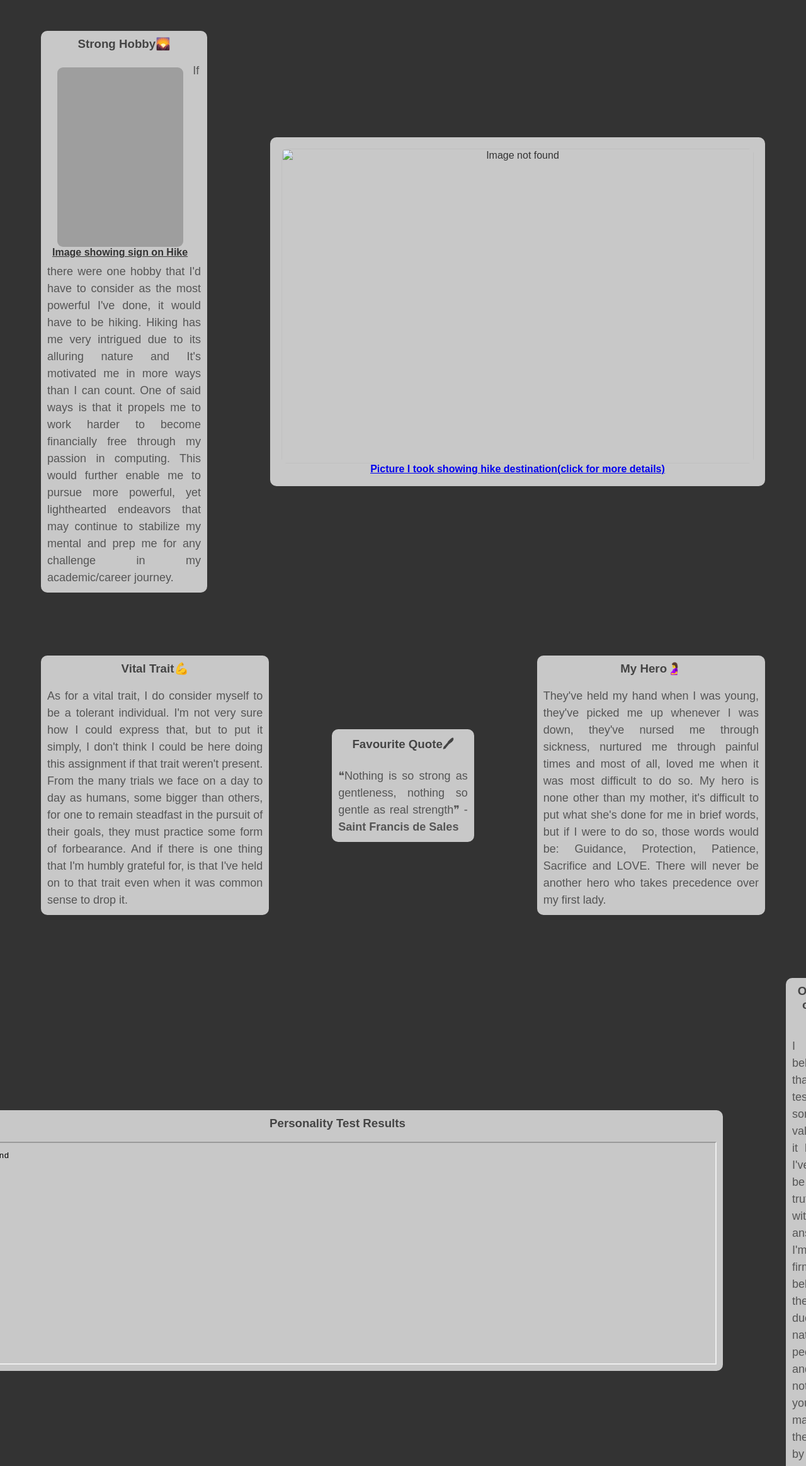
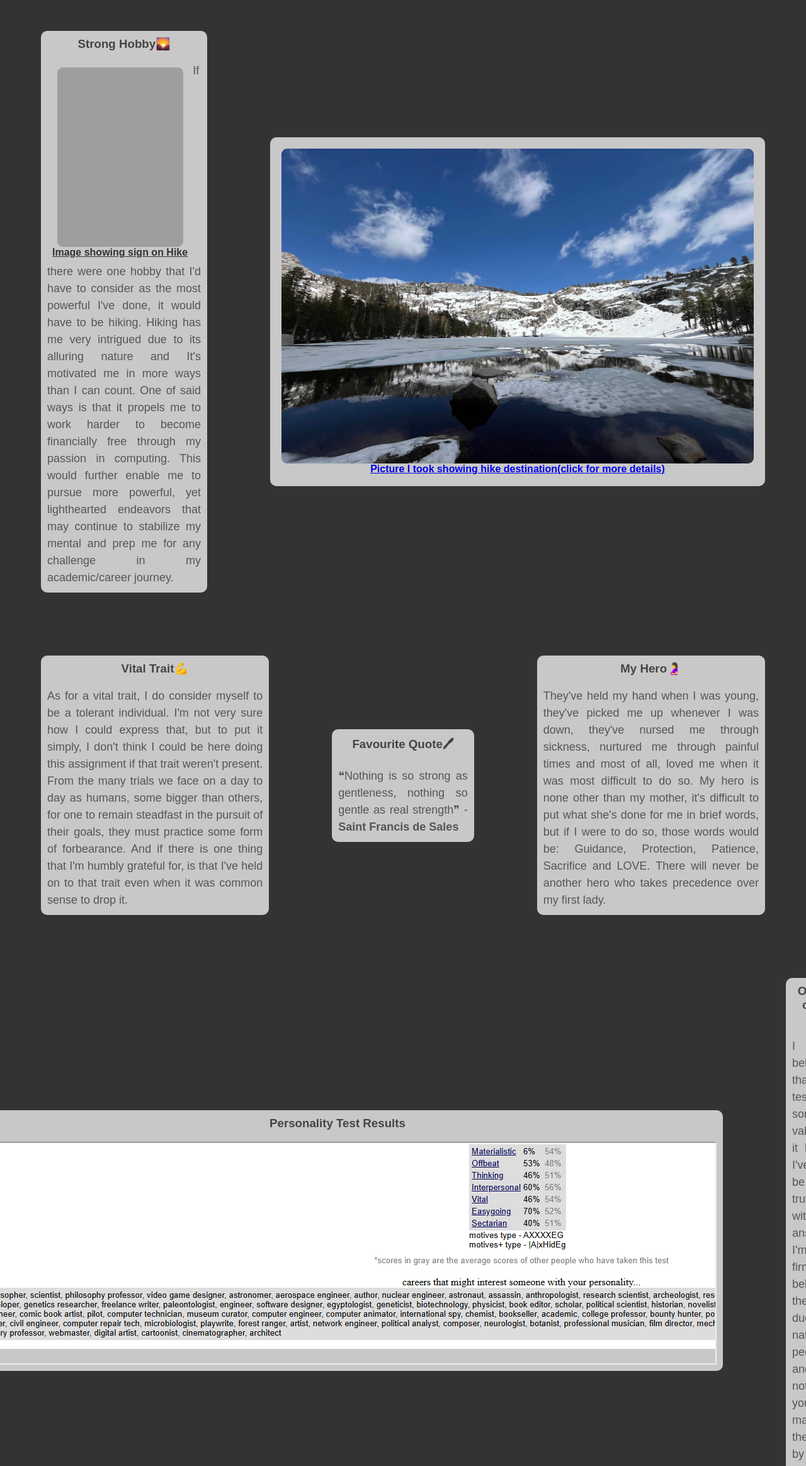
Before and after one commit to NotN8/2306494, a plain HTML site: page Personality.html in a window 1280 px wide. Shown: the part 226-2554 px from the top of the page at 63% size. Drawn offline with Linux system fonts and the light colour scheme; grey boxes are pictures that could not be loaded.

Commit message:
Update Personality.html

```diff
--- a/Personality.html
+++ b/Personality.html
@@ -34,7 +34,7 @@
     </div>
     <div class="bubble2">
         <figure style="float: left; margin: 8px;">
-            <img src=".hikelake.jpg" alt = "Image not found" style = "width: 750px; height: 500px;">
+            <img src="hikelake.jpg" alt = "Image not found" style = "width: 750px; height: 500px;">
             <caption><center><b><u><a href="https://www.alltrails.com/explore/trail/us/california/twin-lakes-silliman-pass-deadman-canyon-high-sierra-and-alta-loop?mobileMap=false&ref=sidebar-static-map&u=m"
                 target="_blank">Picture I took showing hike destination(click for more details)</a></b></u></center></caption>
             </figure>
@@ -70,7 +70,7 @@
     <div class="bubblewrap">
         <div class="bubble2">
             <h3>Personality Test Results</h3>
-            <iframe name = "Personality Test" src="../Assets/ptest.png" width="1200px" height="350px"></iframe>
+            <iframe name = "Personality Test" src="ptest.png" width="1200px" height="350px"></iframe>
         </div>
         <div class="bubble2">
             <h3>Opinion on the Test</h3>
```
